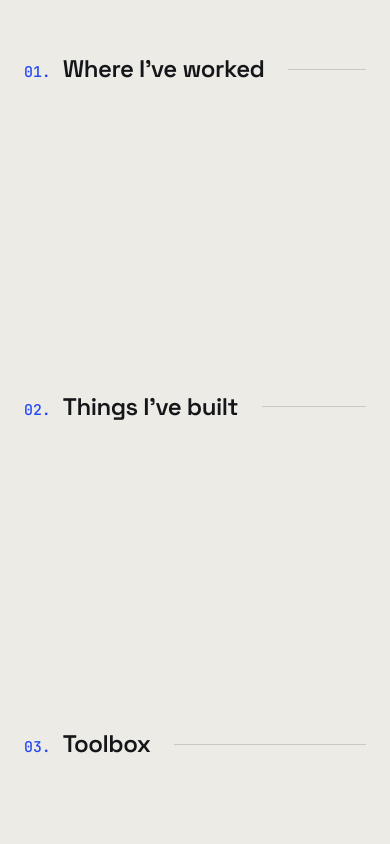
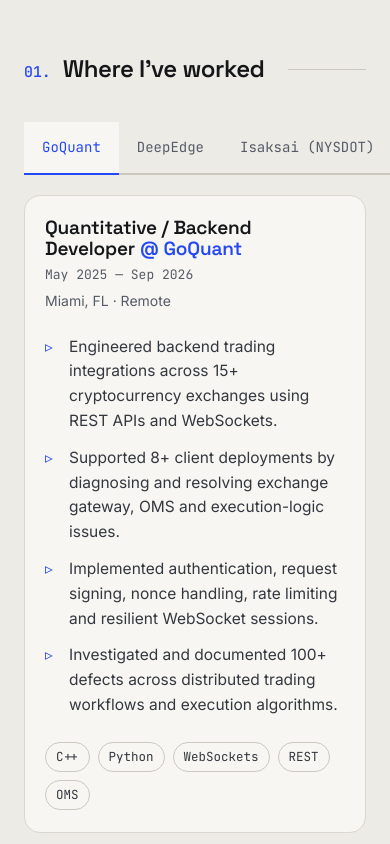
Before and after one commit to PranaviGuttikonda/portfolio, an Astro site: page / in a window 390 px wide. Shown: the part 1500-2344 px from the top of the page. Built offline with nearby package versions, Linux system fonts and the light colour scheme; Astro itself is replaced by a stand-in of ours.

Commit message:
Add the Where I've worked tabs
Vertical tab list with a detail card on desktop; the tabs become a
horizontal scroll row on mobile. Uses tab roles with a roving
tabindex, so arrow keys, Home and End move between companies. Loads
with client:idle so the tabs work on the first click.

Closes #11

```diff
--- /dev/null
+++ b/src/islands/Experience.css
@@ -0,0 +1,158 @@
+.exp {
+  display: grid;
+  grid-template-columns: 200px minmax(0, 1fr);
+  gap: 32px;
+  align-items: start;
+}
+
+/* ---------- Tab list ---------- */
+.exp__tabs {
+  display: flex;
+  flex-direction: column;
+}
+
+.exp__tab {
+  padding: 14px 18px;
+  border: 0;
+  border-left: 2px solid var(--border-strong);
+  background: transparent;
+  color: var(--muted);
+  font-family: var(--font-mono);
+  font-size: 14px;
+  text-align: left;
+  white-space: nowrap;
+  transition:
+    color 0.2s var(--ease),
+    background-color 0.2s var(--ease),
+    border-color 0.2s var(--ease);
+}
+
+.exp__tab:hover {
+  color: var(--accent);
+  background: var(--surface);
+}
+
+.exp__tab[aria-selected='true'] {
+  border-left-color: var(--accent);
+  color: var(--accent);
+  background: var(--surface);
+}
+
+.exp__tab:focus-visible {
+  outline-offset: -2px;
+  border-radius: 0;
+}
+
+/* ---------- Detail card ---------- */
+.exp__panel {
+  padding: 28px 30px;
+  background: var(--surface);
+  border: 1px solid var(--border);
+  border-radius: var(--radius-card);
+}
+
+.exp__panel:focus-visible {
+  border-radius: var(--radius-card);
+}
+
+.exp__head {
+  display: flex;
+  flex-wrap: wrap;
+  align-items: baseline;
+  justify-content: space-between;
+  gap: 6px 20px;
+}
+
+.exp__role {
+  font-size: 22px;
+  font-weight: 600;
+  letter-spacing: -0.01em;
+}
+
+.exp__company {
+  color: var(--accent);
+}
+
+.exp__dates {
+  font-family: var(--font-mono);
+  font-size: 13px;
+  color: var(--muted);
+  white-space: nowrap;
+}
+
+.exp__location {
+  margin-top: 4px;
+  font-size: 14px;
+  color: var(--muted);
+}
+
+.exp__bullets {
+  display: grid;
+  gap: 12px;
+  margin-top: 22px;
+  padding: 0;
+  list-style: none;
+}
+
+.exp__bullets li {
+  position: relative;
+  padding-left: 24px;
+  color: var(--text-2);
+  font-size: 15.5px;
+  line-height: 1.6;
+}
+
+.exp__bullets li::before {
+  content: '▹';
+  position: absolute;
+  left: 0;
+  color: var(--accent);
+}
+
+.exp__tags {
+  display: flex;
+  flex-wrap: wrap;
+  gap: 8px;
+  margin-top: 24px;
+  padding: 0;
+  list-style: none;
+}
+
+/* ---------- Mobile: tabs become a horizontal scroll row ---------- */
+@media (max-width: 767px) {
+  .exp {
+    grid-template-columns: minmax(0, 1fr);
+    gap: 20px;
+  }
+
+  .exp__tabs {
+    flex-direction: row;
+    overflow-x: auto;
+    scrollbar-width: none;
+    /* Let the row bleed to the screen edge so it reads as scrollable. */
+    margin-inline: calc(var(--gutter) * -1);
+    padding-inline: var(--gutter);
+  }
+
+  .exp__tabs::-webkit-scrollbar {
+    display: none;
+  }
+
+  .exp__tab {
+    flex: none;
+    border-left: 0;
+    border-bottom: 2px solid var(--border-strong);
+  }
+
+  .exp__tab[aria-selected='true'] {
+    border-bottom-color: var(--accent);
+  }
+
+  .exp__panel {
+    padding: 22px 20px;
+  }
+
+  .exp__role {
+    font-size: 19px;
+  }
+}
--- /dev/null
+++ b/src/islands/Experience.tsx
@@ -0,0 +1,96 @@
+import { useRef, useState } from 'preact/hooks';
+import type { Job } from '../data/experience';
+import './Experience.css';
+
+interface Props {
+  jobs: Job[];
+}
+
+// Given: three jobs, one shown at a time.
+// Approach: WAI-ARIA tabs with a roving tabindex. Only the selected tab is in the
+//   Tab order; arrow keys (either axis, since the list is vertical on desktop and
+//   horizontal on mobile), Home and End move between tabs and select them.
+export default function Experience({ jobs }: Props) {
+  const [active, setActive] = useState(0);
+  const tabRefs = useRef<(HTMLButtonElement | null)[]>([]);
+
+  const select = (i: number) => {
+    const next = (i + jobs.length) % jobs.length;
+    setActive(next);
+    const tab = tabRefs.current[next];
+    tab?.focus();
+    tab?.scrollIntoView({ block: 'nearest', inline: 'nearest' });
+  };
+
+  const onKeyDown = (e: KeyboardEvent) => {
+    const keys: Record<string, () => void> = {
+      ArrowDown: () => select(active + 1),
+      ArrowRight: () => select(active + 1),
+      ArrowUp: () => select(active - 1),
+      ArrowLeft: () => select(active - 1),
+      Home: () => select(0),
+      End: () => select(jobs.length - 1),
+    };
+    const action = keys[e.key];
+    if (!action) return;
+    e.preventDefault();
+    action();
+  };
+
+  const job = jobs[active]!;
+
+  return (
+    <div class="exp">
+      <div class="exp__tabs" role="tablist" aria-label="Companies" onKeyDown={onKeyDown}>
+        {jobs.map((j, i) => (
+          <button
+            key={j.id}
+            ref={(el) => {
+              tabRefs.current[i] = el;
+            }}
+            type="button"
+            role="tab"
+            id={`exp-tab-${j.id}`}
+            class="exp__tab"
+            aria-selected={i === active}
+            aria-controls="exp-panel"
+            tabIndex={i === active ? 0 : -1}
+            onClick={() => setActive(i)}
+          >
+            {j.tab}
+          </button>
+        ))}
+      </div>
+
+      <div
+        class="exp__panel"
+        id="exp-panel"
+        role="tabpanel"
+        aria-labelledby={`exp-tab-${job.id}`}
+        tabIndex={0}
+      >
+        <div class="exp__head">
+          <h3 class="exp__role">
+            {job.role} <span class="exp__company">@ {job.company}</span>
+          </h3>
+          <p class="exp__dates">{job.dates}</p>
+        </div>
+        <p class="exp__location">{job.location}</p>
+
+        <ul class="exp__bullets">
+          {job.bullets.map((b) => (
+            <li key={b}>{b}</li>
+          ))}
+        </ul>
+
+        <ul class="exp__tags" aria-label="Technologies">
+          {job.tags.map((t) => (
+            <li key={t} class="chip">
+              {t}
+            </li>
+          ))}
+        </ul>
+      </div>
+    </div>
+  );
+}
--- a/src/pages/index.astro
+++ b/src/pages/index.astro
@@ -2,6 +2,8 @@
 import BaseLayout from '../layouts/BaseLayout.astro';
 import Hero from '../components/Hero.astro';
 import SectionHeading from '../components/SectionHeading.astro';
+import Experience from '../islands/Experience.tsx';
+import { jobs } from '../data/experience';
 ---
 
 <BaseLayout>
@@ -9,6 +11,8 @@ import SectionHeading from '../components/SectionHeading.astro';
 
   <section id="experience" class="section container">
     <SectionHeading num="01." title="Where I've worked" />
+    <!-- client:idle, not :visible: hydrated before anyone scrolls here, so early clicks work. -->
+    <Experience client:idle jobs={jobs} />
   </section>
 
   <section id="projects" class="section container">
```
